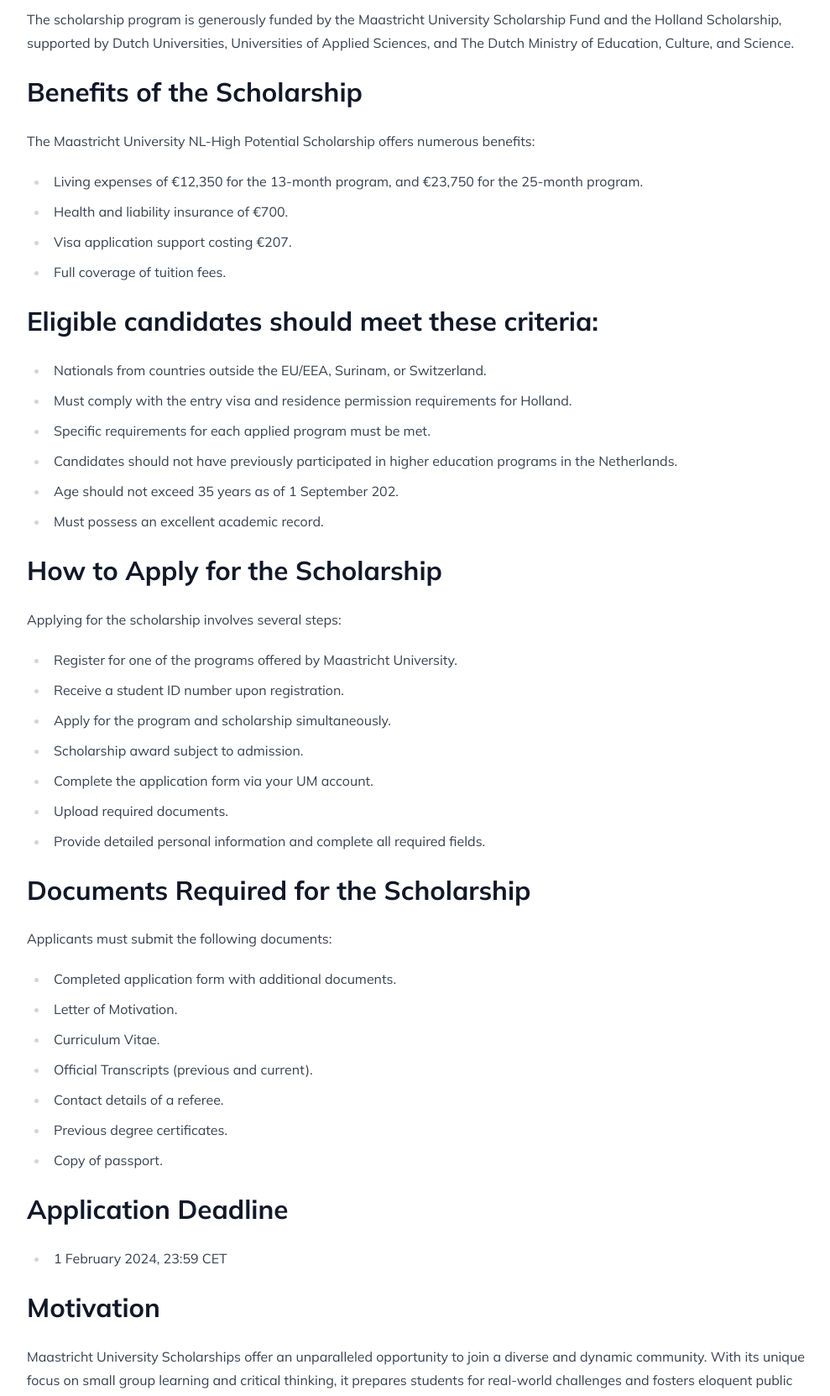
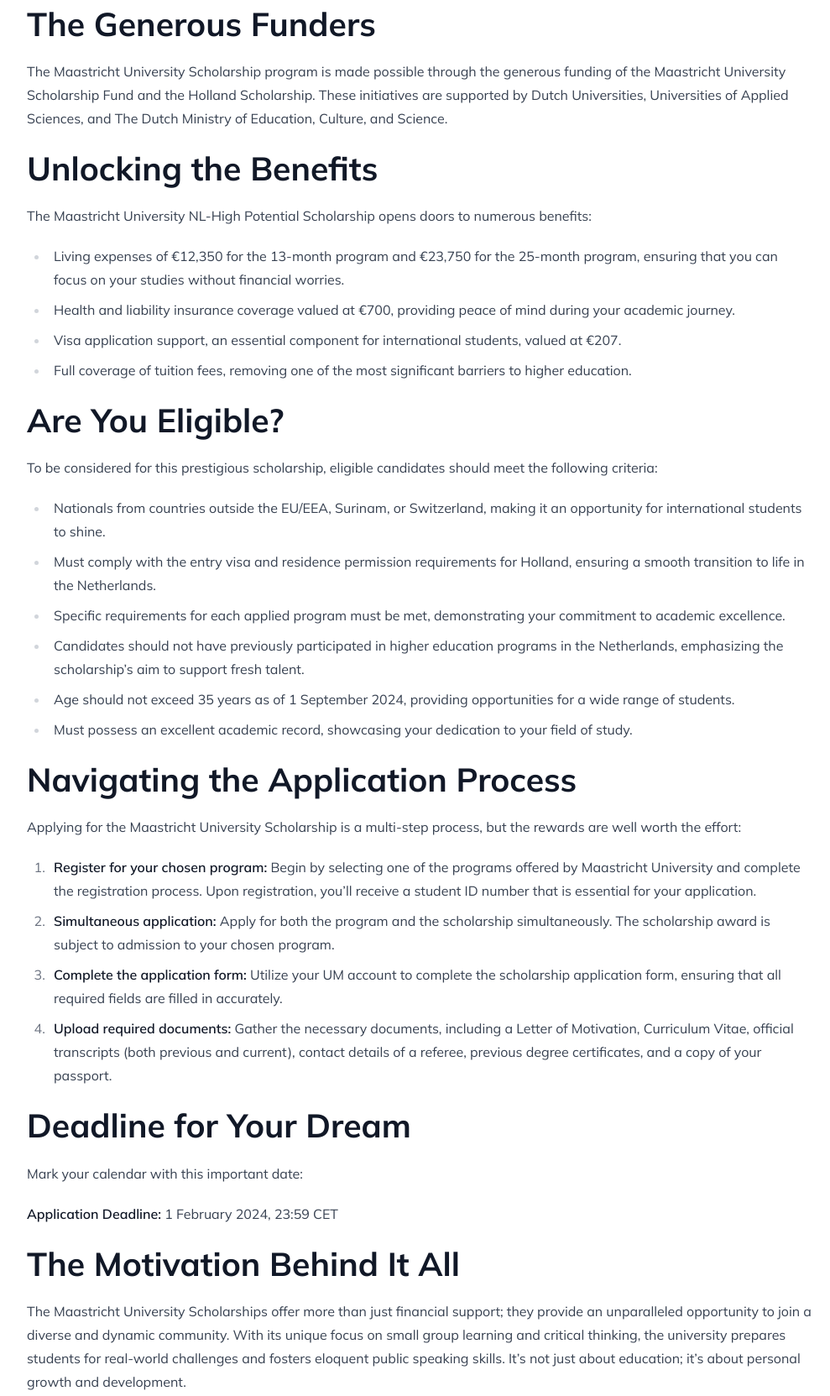
Before and after one commit to farhan-ezaz/findmyscholarship, an Astro site: page /maastricht-university-scholarships-2024-a-gateway-to-academic-excellence-in-the-netherlands in a window 1280 px wide. Shown: the part 1739-3402 px from the top of the page at 84% size, without its empty margins (140-1129 px from the left). Built offline with nearby package versions, Linux system fonts and the light colour scheme; Astro itself is replaced by a stand-in of ours; some packages are replaced by stand-ins of ours; what tailwind-bootstrap-grid would draw is missing.

Commit message:
Update Posts “maastricht-university-scholarships-2024-a-gateway-to-academic-excellence-in-the-netherlands”

```diff
--- a/src/content/posts/maastricht-university-scholarships-2024-a-gateway-to-academic-excellence-in-the-netherlands.md
+++ b/src/content/posts/maastricht-university-scholarships-2024-a-gateway-to-academic-excellence-in-the-netherlands.md
@@ -11,88 +11,74 @@
   - europe
   - masters-scholarships
 ---
-### **Overview**
+Are you prepared to embark on an academic journey like no other? The Maastricht University Scholarships for 2024 are calling out to you, presenting a remarkable blend of cultural diversity, immersive hands-on learning opportunities, and unwavering support tailored to international students. Get ready to immerse yourself in a world-class educational experience set in the picturesque landscapes of Holland, where you can mold your future with top-rated master's and doctoral programs.
 
-> Embark on an academic journey of a lifetime with the Maastricht University Scholarships 2024. This prestigious program offers a unique blend of cultural diversity, hands-on learning experiences, and a comprehensive support package for international students. Dive into a world-class education in Holland and shape your future with top-rated master's and doctoral degrees.
+At Maastricht University, the world becomes your classroom, offering a rich tapestry of cultures, ideas, and experiences. This scholarship isn't just about financial aid; it's your passport to intellectual growth, personal development, and the chance to make a global impact.
 
-### **Host Country**
+Discover a vibrant academic community that encourages critical thinking and fosters global citizenship. Here, you won't just earn a degree; you'll gain the skills, knowledge, and perspective needed to thrive in an interconnected world. So, if you're ready to embark on an academic adventure of a lifetime, the Maastricht University Scholarships 2024 are your gateway to excellence. Don't miss this opportunity to shape your destiny and broaden your horizons. Your educational odyssey awaits!
 
-* Holland
+# Maastricht University Scholarships 2024:
 
-### **Host University**
+## Destination: Holland
 
-* Maastricht University
+**Host Country:** Holland
 
-### **Course Level**
+**Host University:** Maastricht University
 
-* Master’s Degree Program
-* Program Duration:
+**Course Level:** Master’s Degree Program
 
-  * 1 year (13 months)
-  * 2 years (25 months)
+**Program Duration:**
 
-### **Funded by**
+* 1 year (13 months)
+* 2 years (25 months)
 
-The scholarship program is generously funded by the Maastricht University Scholarship Fund and the Holland Scholarship, supported by Dutch Universities, Universities of Applied Sciences, and The Dutch Ministry of Education, Culture, and Science.
+## The Generous Funders
 
-### **Benefits of the Scholarship**
+The Maastricht University Scholarship program is made possible through the generous funding of the Maastricht University Scholarship Fund and the Holland Scholarship. These initiatives are supported by Dutch Universities, Universities of Applied Sciences, and The Dutch Ministry of Education, Culture, and Science.
 
-The Maastricht University NL-High Potential Scholarship offers numerous benefits:
+## Unlocking the Benefits
 
-* Living expenses of €12,350 for the 13-month program, and €23,750 for the 25-month program.
-* Health and liability insurance of €700.
-* Visa application support costing €207.
-* Full coverage of tuition fees.
+The Maastricht University NL-High Potential Scholarship opens doors to numerous benefits:
 
+* Living expenses of €12,350 for the 13-month program and €23,750 for the 25-month program, ensuring that you can focus on your studies without financial worries.
+* Health and liability insurance coverage valued at €700, providing peace of mind during your academic journey.
+* Visa application support, an essential component for international students, valued at €207.
+* Full coverage of tuition fees, removing one of the most significant barriers to higher education.
 
+## Are You Eligible?
 
-### Eligible candidates should meet these criteria:
+To be considered for this prestigious scholarship, eligible candidates should meet the following criteria:
 
-* Nationals from countries outside the EU/EEA, Surinam, or Switzerland.
-* Must comply with the entry visa and residence permission requirements for Holland.
-* Specific requirements for each applied program must be met.
-* Candidates should not have previously participated in higher education programs in the Netherlands.
-* Age should not exceed 35 years as of 1 September 202.
-* Must possess an excellent academic record.
+* Nationals from countries outside the EU/EEA, Surinam, or Switzerland, making it an opportunity for international students to shine.
+* Must comply with the entry visa and residence permission requirements for Holland, ensuring a smooth transition to life in the Netherlands.
+* Specific requirements for each applied program must be met, demonstrating your commitment to academic excellence.
+* Candidates should not have previously participated in higher education programs in the Netherlands, emphasizing the scholarship's aim to support fresh talent.
+* Age should not exceed 35 years as of 1 September 2024, providing opportunities for a wide range of students.
+* Must possess an excellent academic record, showcasing your dedication to your field of study.
 
-### **How to Apply for the Scholarship**
+## Navigating the Application Process
 
-Applying for the scholarship involves several steps:
+Applying for the Maastricht University Scholarship is a multi-step process, but the rewards are well worth the effort:
 
-* Register for one of the programs offered by Maastricht University.
-* Receive a student ID number upon registration.
-* Apply for the program and scholarship simultaneously.
-* Scholarship award subject to admission.
-* Complete the application form via your UM account.
-* Upload required documents.
-* Provide detailed personal information and complete all required fields.
+1. **Register for your chosen program:** Begin by selecting one of the programs offered by Maastricht University and complete the registration process. Upon registration, you'll receive a student ID number that is essential for your application.
+2. **Simultaneous application:** Apply for both the program and the scholarship simultaneously. The scholarship award is subject to admission to your chosen program.
+3. **Complete the application form:** Utilize your UM account to complete the scholarship application form, ensuring that all required fields are filled in accurately.
+4. **Upload required documents:** Gather the necessary documents, including a Letter of Motivation, Curriculum Vitae, official transcripts (both previous and current), contact details of a referee, previous degree certificates, and a copy of your passport.
 
-### **Documents Required for the Scholarship**
+## Deadline for Your Dream
 
-Applicants must submit the following documents:
+Mark your calendar with this important date:
 
-* Completed application form with additional documents.
-* Letter of Motivation.
-* Curriculum Vitae.
-* Official Transcripts (previous and current).
-* Contact details of a referee.
-* Previous degree certificates.
-* Copy of passport.
+**Application Deadline:** 1 February 2024, 23:59 CET
 
-### **Application Deadline**
+## The Motivation Behind It All
 
-* 1 February 2024, 23:59 CET
+The Maastricht University Scholarships offer more than just financial support; they provide an unparalleled opportunity to join a diverse and dynamic community. With its unique focus on small group learning and critical thinking, the university prepares students for real-world challenges and fosters eloquent public speaking skills. It's not just about education; it's about personal growth and development.
 
-### Motivation
+## Ready to Begin Your Journey?
 
-Maastricht University Scholarships offer an unparalleled opportunity to join a diverse and dynamic community. With its unique focus on small group learning and critical thinking, it prepares students for real-world challenges and fosters eloquent public speaking skills.
+Ready to explore the world of Maastricht University Scholarships? Visit the [official link](https://www.maastrichtuniversity.nl/support/your-studies-begin/international-students-coming-maastricht/scholarships/maastricht) to gather more information and kickstart your application process.
 
+## In Conclusion
 
-
-### **[O﻿fficial Link](https://www.maastrichtuniversity.nl/support/your-studies-begin/international-students-coming-maastricht/scholarships/maastricht)**
-
-
-
-### **Conclusion**
-
-The Maastricht University Scholarships 2024 presents a golden opportunity for ambitious students to excel academically and grow personally in an international environment. It is more than just a scholarship; it’s a journey towards achieving your career aspirations and becoming a global citizen in today’s interconnected world.
+The Maastricht University Scholarships 2024 present a golden opportunity for ambitious students to excel academically and grow personally in an international environment. It's more than just a scholarship; it’s a journey towards achieving your career aspirations and becoming a global citizen in today’s interconnected world. Don't miss your chance to make a lasting impact – apply today and embark on a transformative academic adventure in Holland. Your future awaits!
```
